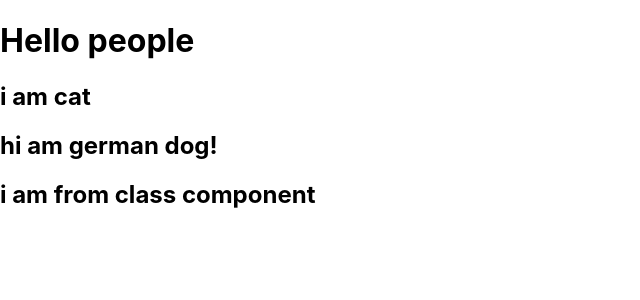
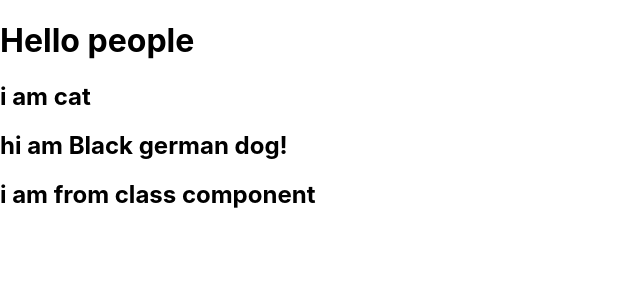
Before and after one commit to Kailas-lab/Reactjs_basics, a React (Create React App) app in the folder myapp/: page / in a window 1280 px wide. Shown: the top 300 px of the page, without its empty margins (0-640 px from the left). Built offline with nearby package versions, Linux system fonts and the light colour scheme.

Commit message:
test-files

```diff
--- a/myapp/src/components/Cat.js
+++ b/myapp/src/components/Cat.js
@@ -2,11 +2,15 @@ import Dog from './Dog';
 import Apple from './Apple';
 
 function Cat(){
-  const brand="german"
+     //const brand="german"
+  //const Color="black"
+  const DogInfo = { brand: "german", Color: "Black" }
+
     return (
       <div>
          <h2>i am cat</h2>
-         <Dog brand={brand} />
+         {/* <Dog brand={brand} Color={'Black'} /> */}
+         <Dog DogInfo={DogInfo}/>
 
          <Apple/>         {/*we have to import dog component because cat doesnt know dog*/}
       </div>
--- a/myapp/src/components/Dog.js
+++ b/myapp/src/components/Dog.js
@@ -1,9 +1,15 @@
 function Dog(props){
 
-    const {brand}=props
+    //const {brand,Color}=props
+      //const brand="german"
 
-    //const brand="german"
-    const text=`hi am ${brand} dog!`  //template string for dynamic
+    //create obj for props
+    const {DogInfo} = props;
+    const {brand,Color} = DogInfo;
+
+
+
+    const text=`hi am ${Color} ${brand} dog!`  //template string for dynamic
 
     return (
       <h2>{text}</h2>
```
